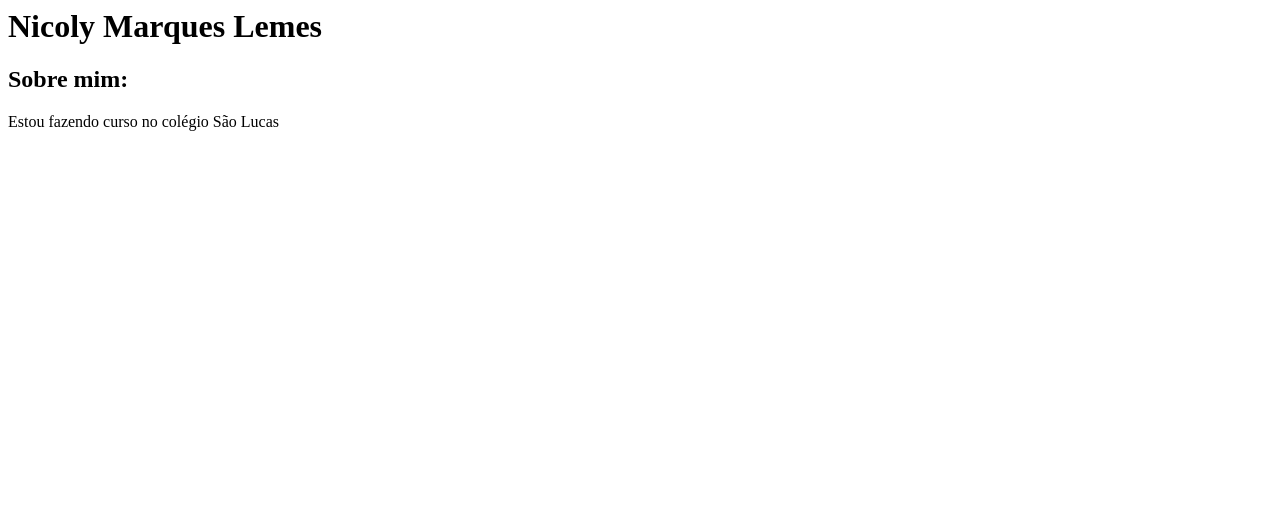
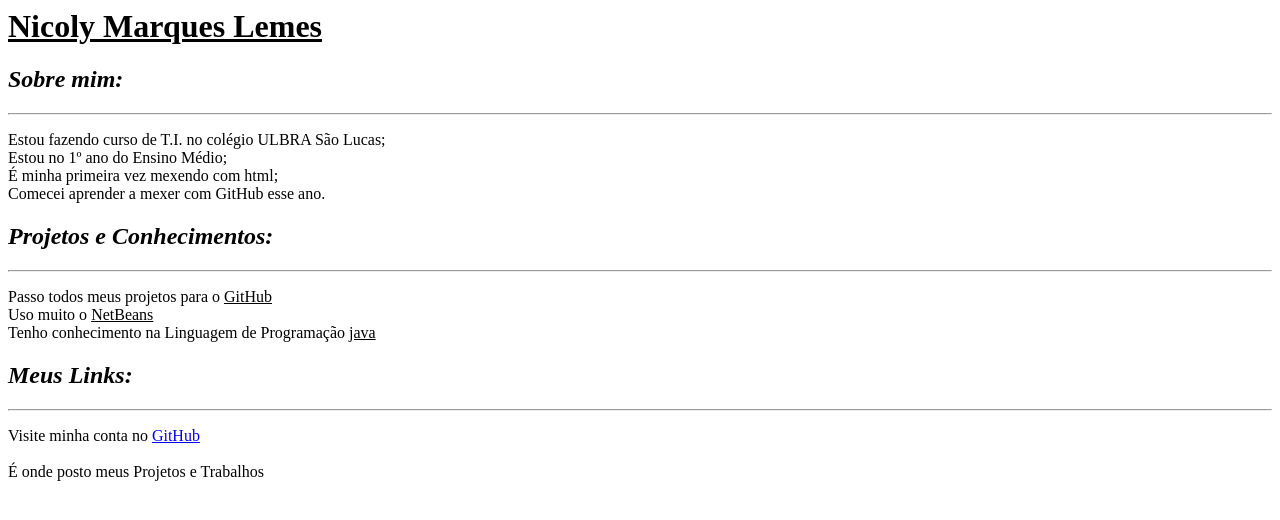
Before and after one commit to Nicolylemes/Portifolio, a plain HTML site: page atividade/index.html in a window 1280 px wide. Drawn offline with Linux system fonts and the light colour scheme.

Commit message:
portifolio

```diff
--- a/atividade/index.html
+++ b/atividade/index.html
@@ -5,12 +5,27 @@
     <title>Portifólio</title>
 </head>
 <body>
-    <h1>Nicoly Marques Lemes</h1>
+    <h1><u>Nicoly Marques Lemes</u></h1>
 
-    <h2>Sobre mim:</h2>
+    <h2><i>Sobre mim:</i></h2>
+    <hr>
      <p>
-        Estou fazendo curso no colégio São Lucas
+        Estou fazendo curso de T.I. no colégio ULBRA São Lucas; <br> Estou no 1º ano do Ensino Médio; <br>
+        É minha primeira vez mexendo com html; <br>
+         Comecei aprender a mexer com GitHub esse ano.
      </p>
-
+    <h2><i>Projetos e Conhecimentos:</i></h2>
+    <hr>
+    <p>
+        Passo todos meus projetos para o <u>GitHub</u> <br>
+        Uso muito o <u>NetBeans</u> <br>
+        Tenho conhecimento na Linguagem de Programação <u>java</u>
+    </p>
+    <h2><i>Meus Links:</i></h2>
+    <hr>
+    <p>
+        Visite minha conta no <a href="<https://github.com/Nicolylemes>">GitHub</a><br><br>
+        É onde posto meus Projetos e Trabalhos
+    </p>
 </body>
 </html>
```
